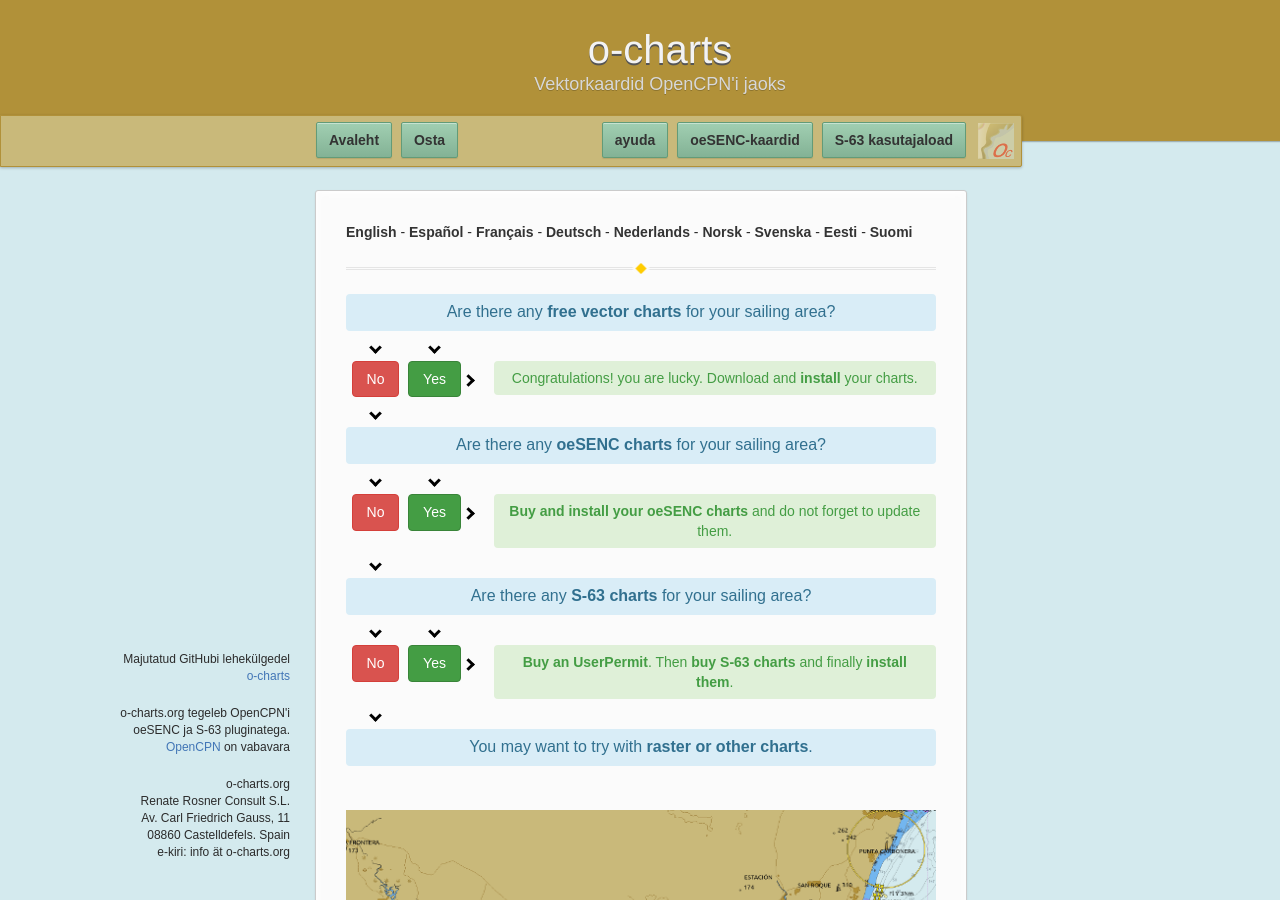
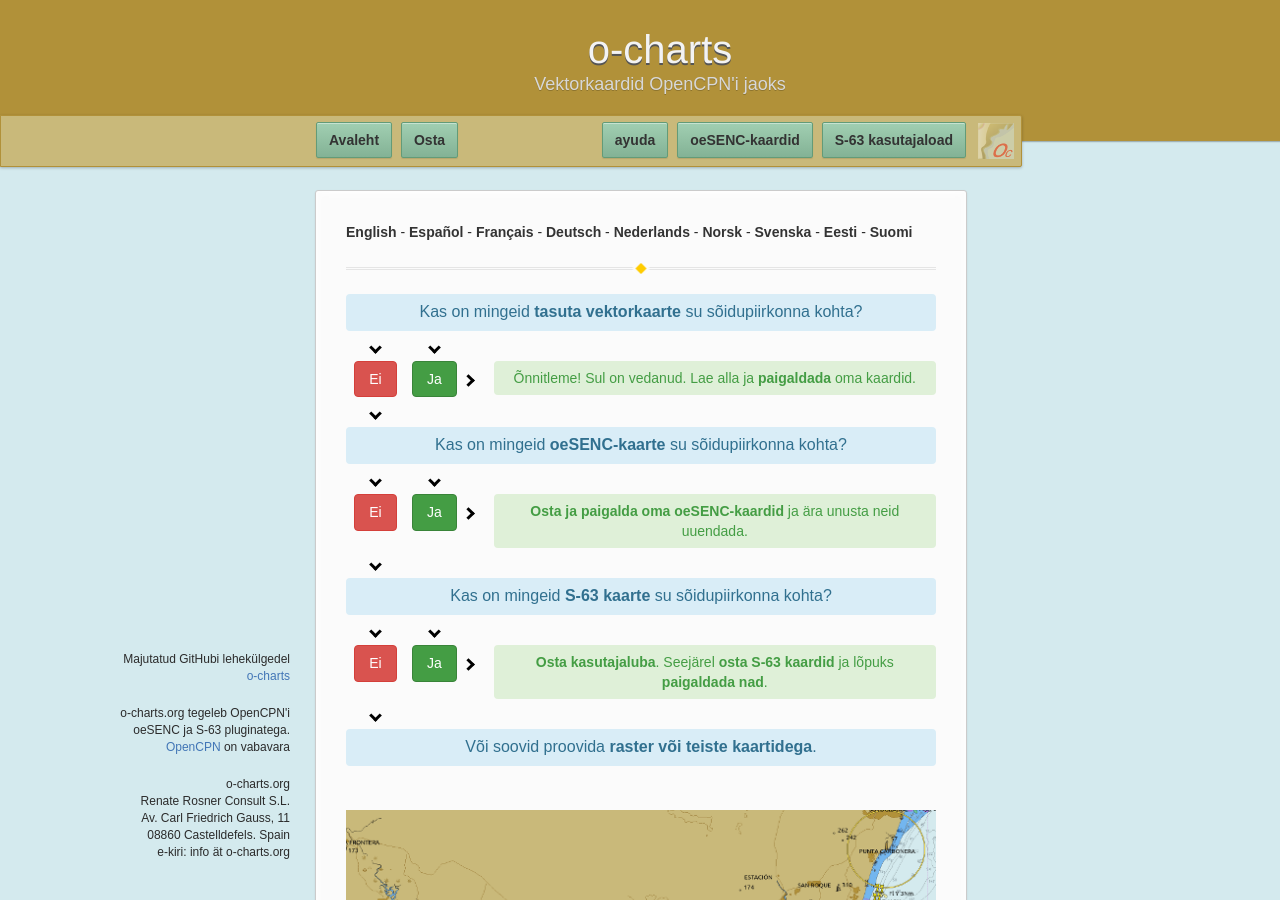
Before and after one commit to o-charts/manuals, a Jekyll site: the page built from index_et_EE.md, in a window 1280 px wide and 900 px high. Built offline with Jekyll 4.4.1, drawn with Linux system fonts in a browser that asks for light colours.

Commit message:
Update index_et_EE.md

```diff
--- a/index_et_EE.md
+++ b/index_et_EE.md
@@ -2,11 +2,14 @@
 layout: default_et_EE
 ---
 <div class="questions">
+
 <div class="questionok question">
-Are there any <a href="https://opencpn.org/OpenCPN/info/chartsource.html"><strong>free vector charts</strong></a> for your sailing area?
+Kas on mingeid <a href="https://opencpn.org/OpenCPN/info/chartsource.html"><strong>tasuta vektorkaarte</strong></a> su sõidupiirkonna kohta?
 </div>
 </div>
+
 <div class="arrows">
+
 <div class="answer col1 inline">
 <i class="down"></i>
 </div>
@@ -14,39 +17,53 @@
 <i class="down"></i>
 </div>
 </div>
+
 <div class="separator"></div>
+
 <div class="answers">
-<div class="answer col1 inline">
+  <div class="answer col1 inline">
+
 <div class="yesno no">
-No
+Ei
 </div>
+  </div>
+
+  <div class="answer col2 inline">
+
+<div class="yesno yes">
+Ja
 </div>
-<div class="answer col2 inline">
-<div class="yesno yes">
-Yes
-</div>
-</div>
+  </div>
 <div class="answer col3 inline">
 <i class="right"></i>
 </div>
-<div class="answer col4 inline">
+
+  <div class="answer col4 inline">
+
 <div class="questionok ok">
-Congratulations! you are lucky. Download and <a href="https://opencpn.org/wiki/dokuwiki/doku.php?id=opencpn:opencpn_user_manual:getting_started:chart_installation"><strong>install</strong></a> your charts.
+Õnnitleme! Sul on vedanud. Lae alla ja <a href="https://opencpn.org/wiki/dokuwiki/doku.php?id=opencpn:opencpn_user_manual:getting_started:chart_installation"><strong>paigaldada</strong></a> oma kaardid.
 </div>
+  </div>
 </div>
-</div>
+
 <div class="separator"></div>
+
 <div class="arrows">
+
 <div class="answer col1 inline">
 <i class="down"></i>
 </div>
 </div>
+
 <div class="questions">
+
 <div class="questionok question">
-Are there any <a href="https://o-charts.org/shop/index.php?id_category=8&controller=category"><strong>oeSENC charts</strong></a> for your sailing area?
+Kas on mingeid <a href="https://o-charts.org/shop/index.php?id_category=8&controller=category"><strong>oeSENC-kaarte</strong></a> su sõidupiirkonna kohta?
 </div>
 </div>
+
 <div class="arrows">
+
 <div class="answer col1 inline">
 <i class="down"></i>
 </div>
@@ -54,39 +71,53 @@
 <i class="down"></i>
 </div>
 </div>
+
 <div class="separator"></div>
+
 <div class="answers">
-<div class="answer col1 inline">
+  <div class="answer col1 inline">
+
 <div class="yesno no">
-No
+Ei
 </div>
+  </div>
+
+  <div class="answer col2 inline">
+
+<div class="yesno yes">
+Ja
 </div>
-<div class="answer col2 inline">
-<div class="yesno yes">
-Yes
-</div>
-</div>
+  </div>
 <div class="answer col3 inline">
 <i class="right"></i>
 </div>
-<div class="answer col4 inline">
+
+  <div class="answer col4 inline">
+
 <div class="questionok ok">
-<a href="./oesenc_en_US.html"><strong>Buy and install your oeSENC charts</strong></a> and do not forget to update them.
+<a href="./oesenc_en_US.html"><strong>Osta ja paigalda oma oeSENC-kaardid</strong></a> ja ära unusta neid uuendada.
 </div>
+  </div>
 </div>
-</div>
+
 <div class="separator"></div>
+
 <div class="arrows">
+
 <div class="answer col1 inline">
 <i class="down"></i>
 </div>
 </div>
+
 <div class="questions">
+
 <div class="questionok question">
-Are there any <a href="https://www.chartworld.com/shop/off_enc"><strong>S-63 charts</strong></a> for your sailing area?
+Kas on mingeid <a href="https://www.chartworld.com/shop/off_enc"><strong>S-63 kaarte</strong></a> su sõidupiirkonna kohta?
 </div>
 </div>
+
 <div class="arrows">
+
 <div class="answer col1 inline">
 <i class="down"></i>
 </div>
@@ -94,37 +125,50 @@
 <i class="down"></i>
 </div>
 </div>
+
 <div class="separator"></div>
+
 <div class="answers">
-<div class="answer col1 inline">
+  <div class="answer col1 inline">
+
 <div class="yesno no">
-No
+Ei
 </div>
+  </div>
+
+  <div class="answer col2 inline">
+
+<div class="yesno yes">
+Ja
 </div>
-<div class="answer col2 inline">
-<div class="yesno yes">
-Yes
-</div>
-</div>
+  </div>
 <div class="answer col3 inline">
 <i class="right"></i>
 </div>
-<div class="answer col4 inline">
+
+  <div class="answer col4 inline">
+
 <div class="questionok ok">
-<a href="https://o-charts.org/shop/index.php?id_category=6&controller=category"><strong>Buy an UserPermit</strong></a>. Then <a href="https://www.chartworld.com/shop/off_enc"><strong>buy S-63 charts</strong></a> and finally <a href="./s63_en_US.html"><strong>install them</strong></a>.
+<a href="https://o-charts.org/shop/index.php?id_category=6&controller=category"><strong>Osta kasutajaluba</strong></a>. Seejärel <a href="https://www.chartworld.com/shop/off_enc"><strong>osta S-63 kaardid</strong></a> ja lõpuks <a href="./s63_en_US.html"><strong>paigaldada nad</strong></a>.
 </div>
+  </div>
 </div>
-</div>
+
 <div class="separator"></div>
+
 <div class="arrows">
+
 <div class="answer col1 inline">
 <i class="down"></i>
 </div>
 </div>
+
 <div class="questions">
+
 <div class="questionok question">
-You may want to try with <a href="https://opencpn.org/OpenCPN/info/chartsource.html"><strong>raster or other charts</strong></a>.
+Või soovid proovida <a href="https://opencpn.org/OpenCPN/info/chartsource.html"><strong>raster või teiste kaartidega</strong></a>.
 </div>
 </div>
-<br><br>
+
+<br />
 ![oesenc chart](./assets/images/oesenc_chart.png)
```
